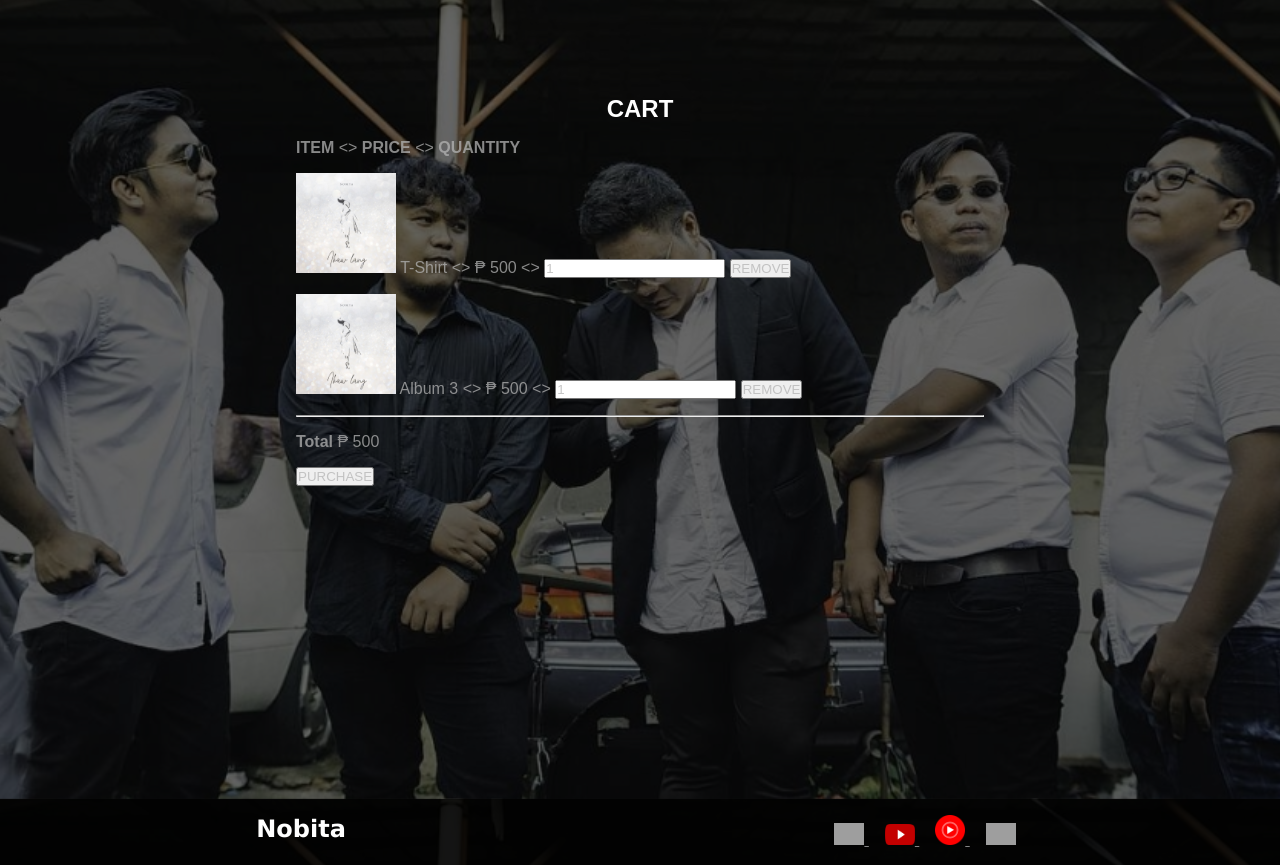
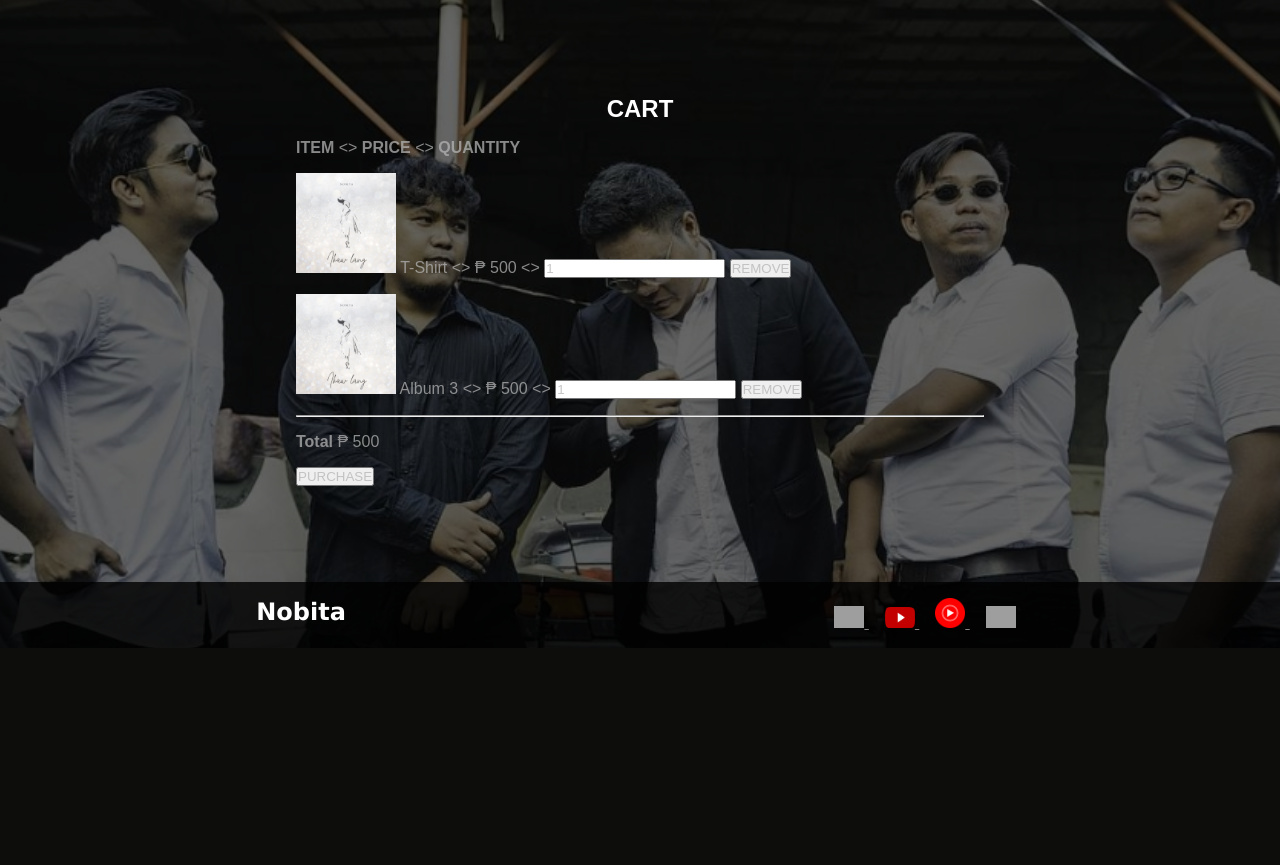
Before and after one commit to cronomus01/cronomus01.github.io, a PHP site: page /store.html in a window 1280 px wide. Shown: the part 1601-2466 px from the top of the page. After the commit the page ends 2248 px from the top, so only its background shows below. Run offline with PHP 8.4, Linux system fonts and the light colour scheme; grey boxes are pictures that could not be loaded.

Commit message:
change section music merch and cart

```diff
--- a/musicalband/css/index.css
+++ b/musicalband/css/index.css
@@ -114,9 +114,7 @@ body {
     font-family: 'Lucida Sans', 'Lucida Sans Regular', 'Lucida Grande', 'Lucida Sans Unicode', Geneva, Verdana, sans-serif;
     color: white;
 }
-section {
 
-}
 .section-container {
     width: 100%;
     height: 100vh;
@@ -147,9 +145,7 @@ section {
     color: rgb(223, 223, 223);
 }
 
-
-
-#music, #merch, #cart {
+#music#merch#cart {
     height: 100vh;
 }
 
```
